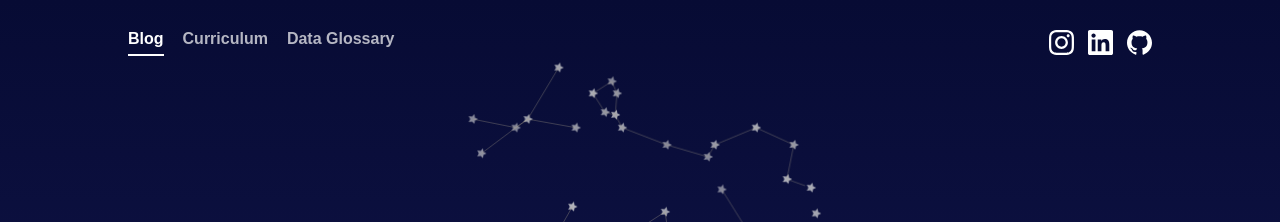
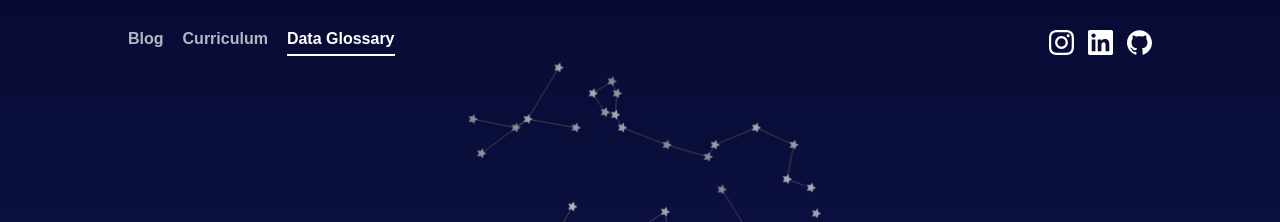
Before and after one commit to liarqueiroz/liarqueiroz.github.io, a Jekyll site: the page built from glossary-data.md, in a window 1280 px wide. Shown: the top 222 px of the page. Built offline with Jekyll 4.4.1, drawn with Linux system fonts in a browser that asks for light colours.

Commit message:
make navigation dynamic

```diff
--- a/_includes/header.html
+++ b/_includes/header.html
@@ -1,9 +1,18 @@
 <header>
     <nav>
         <ul class="menu">
-            <li class="menu-item"><a class="menu-link selected" href="/">Blog</a></li>
-            <li class="menu-item"><a class="menu-link" href="/">Curriculum</a></li>
-            <li class="menu-item"><a class="menu-link" href="/data-glossary">Data Glossary</a></li>
+            <li class="menu-item">
+                <a class="menu-link {% if page.layout contains 'home' %} selected{% endif %}"
+                   href="/">Blog</a>
+            </li>
+            <li class="menu-item">
+                <a class="menu-link {% if page.layout contains 'resume' %} selected {% endif %}"
+                   href="/">Curriculum</a>
+            </li>
+            <li class="menu-item">
+                <a class="menu-link {% if page.layout contains 'glossary' %} selected {% endif %}"
+                   href="/data-glossary">Data Glossary</a>
+            </li>
         </ul>
 
         <ul class="social-medias">
```
